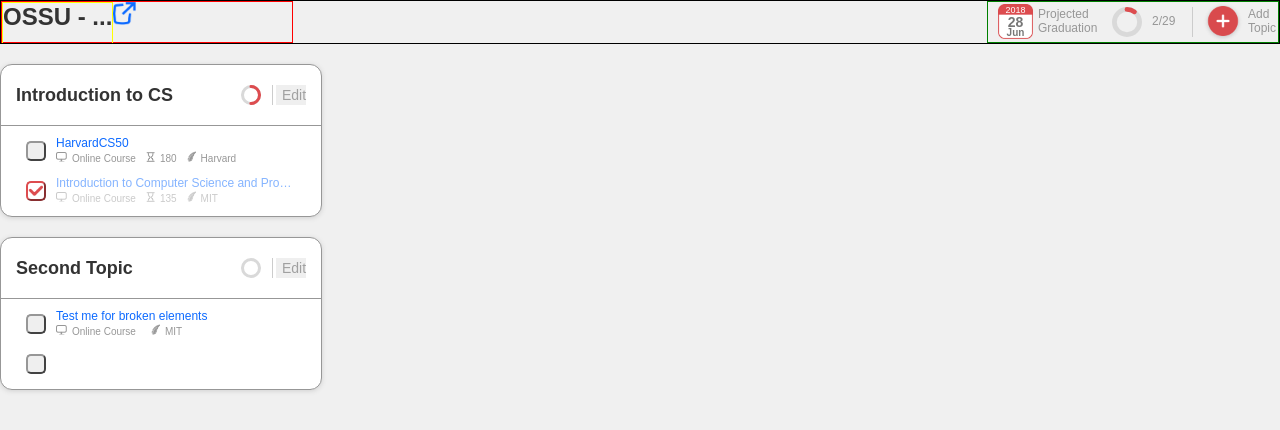
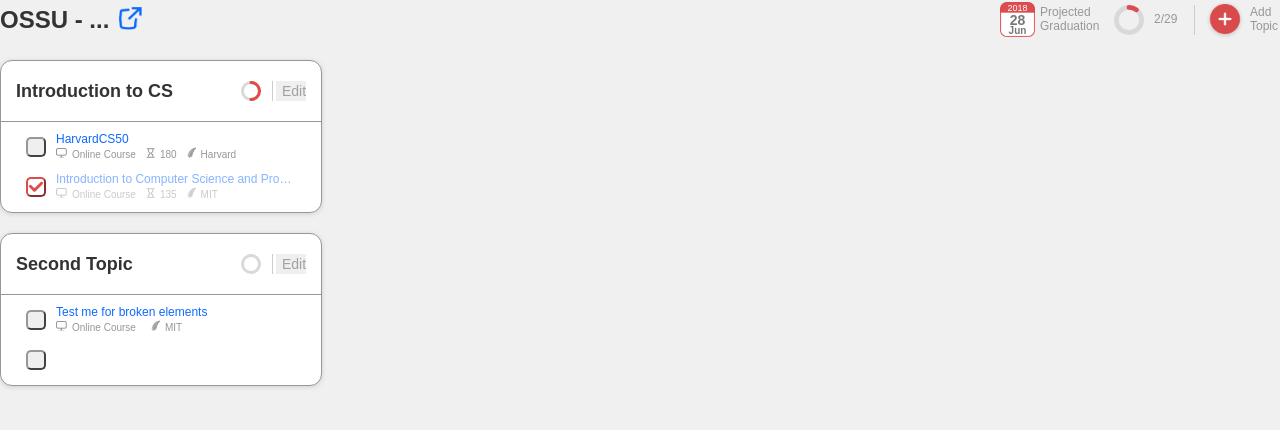
Before and after one commit to flfk/curriculum-tracker, a React (Create React App) app: page / in a window 1280 px wide. Shown: the top 430 px of the page. Built offline with nearby package versions, Linux system fonts and the light colour scheme.

Commit message:
Curriculum Header UI working using flexbox

```diff
--- a/src/styles/curriculumHeader.css
+++ b/src/styles/curriculumHeader.css
@@ -3,45 +3,52 @@
 }
 
 .curriculumHeader {
-  position: relative;
-  /*overflow ensures that LHS isn't under topic*/
-  overflow: hidden;
+  display: flex;
+  justify-content: space-between;
+  flex-wrap: wrap;
 
-  border: 1px solid black;
+  /*border: 1px solid black;*/
 }
 
 .curriculumHeaderLHS {
-  height:40px;
-  width: 290px;
-  display: inline-block;
-  /*vertical-align: top;*/
-  border: 1px solid red;
+  height: 40px;
+  flex: 0 0 290px;
+  display: flex;
+  align-items: center;
+
+  /*border: 1px solid red;*/
+}
+
+.curriculumHeaderRHS {
+  height: 40px;
+  flex: 0 0 290px;
+  position: relative;
+
+  /*border: 1px solid green;*/
+}
+
+@media only screen and (max-width: 585px) {
+    .curriculumHeader {
+        justify-content: center;
+    }
+
+    .curriculumHeaderLHS {
+      justify-content: center;
+    }
 }
 
 .curriculumTitle {
-  height: 40px;
   font-weight: bold;
   font-size: 24px;
   color: #333333;
-  display: inline-block;
-  border: 1px solid yellow;
+  display: flex;
+  align-items: center;
+  margin-right: 10px;
 }
 
 .curriculumLink {
   height: 23px;
   width: 23px;
-  /*display: flex;*/
-  /*margin: 0px 0px 0px 20px;*/
-}
-
-.curriculumHeaderRHS {
-  height:40px;
-  width: 290px;
-  display: inline-block;
-  position: relative;
-  float: right;
-
-  border: 1px solid green;
 }
 
 .expectedGradDiv {
```
